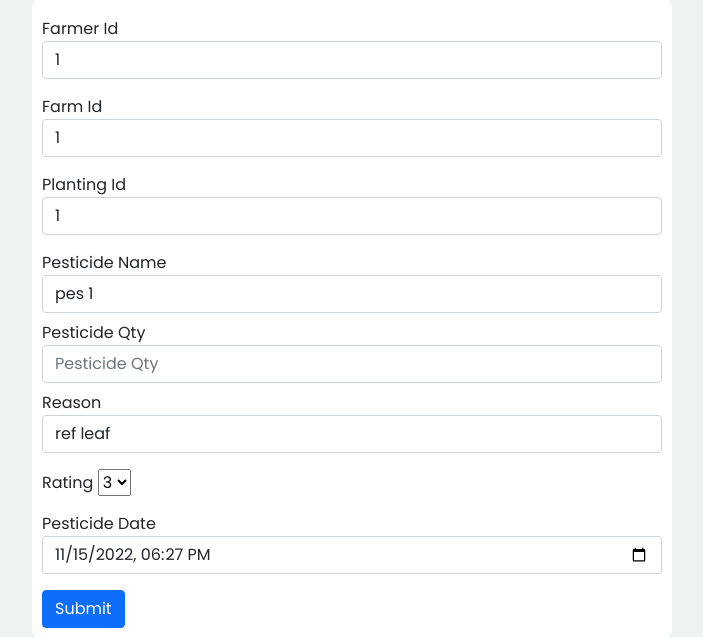
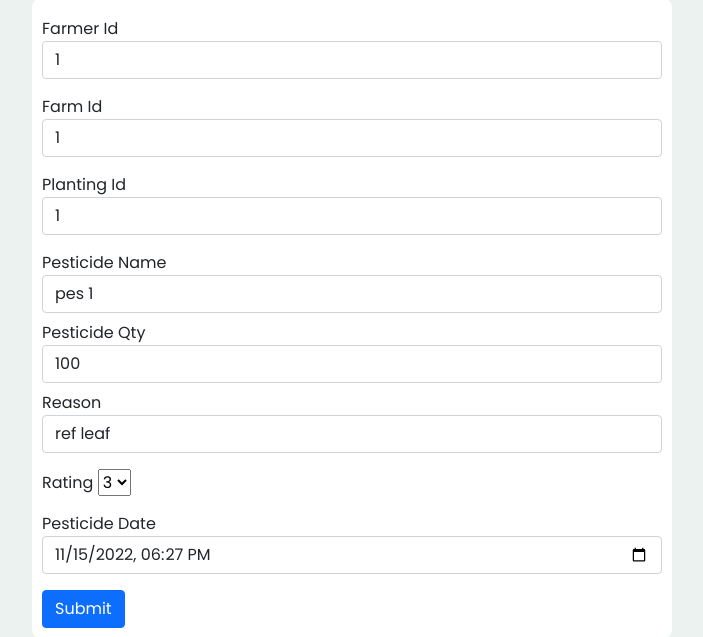
Before and after one commit to uttampagda/Agreetech, a Django app: a page that uses templates/form_edit/pesticide_edit.html in a window 1280 px wide. Shown: the part 139-776 px from the top of the page, without its empty margins (288-991 px from the left). Run offline with Django 4.2, Linux system fonts and the light colour scheme; data comes from the database, SQL or seed files in the repository; both versions use the stored data as it was after the commit.

Commit message:
django version change

```diff
--- a/adminaccess/form.py
+++ b/adminaccess/form.py
@@ -66,7 +66,7 @@ class Pesticide_dose_Form(forms.ModelForm):
 class Pesticide_Form(forms.ModelForm):
     class Meta:
         model = Pesticide
-        fields = ['farmer_id', 'farm_id', 'planting_id', 'pesticide_name','pesticide_qty_per_acer', 'reason','pesticide_date_from_planting', 'rating']
+        fields = ['farmer_id', 'farm_id', 'planting_id', 'pesticide_name','pesticide_qty_per_acer','purchased_from' ,'reason' ,'pesticide_date_from_planting', 'rating']
 
 class Default_plant_name_Form(forms.ModelForm):
     class Meta:
--- a/adminaccess/models.py
+++ b/adminaccess/models.py
@@ -127,6 +127,7 @@ class Pesticide(models.Model):
     planting_id = models.ForeignKey(Planting, on_delete=models.CASCADE)
     pesticide_name = models.CharField(max_length=50)
     dose_id = models.ForeignKey(Pesticide_dose, on_delete=models.CASCADE)
+    purchased_from = models.BooleanField(default=True)
     pesticide_qty_per_acer = models.CharField(max_length=50,blank=True, null=True)
     reason = models.CharField(max_length=50,blank=True, null=True)
     pesticide_date = models.DateTimeField(auto_now_add=True,blank=True, null=True)#selection
--- a/requirements.txt
+++ b/requirements.txt
@@ -3,7 +3,7 @@ backports.zoneinfo==0.2.1
 cachetools==5.2.0
 certifi==2022.6.15
 charset-normalizer==2.0.12
-Django==4.0.4
+Django==3.2.16
 google-api-core==2.8.2
 google-api-python-client==2.52.0
 google-auth==2.9.0
--- a/templates/form_edit/pesticide_edit.html
+++ b/templates/form_edit/pesticide_edit.html
@@ -30,17 +30,17 @@
         </div>
         <div class="form-group mt-2">
             <label for="id_pesticide_qty">Pesticide Qty</label>
-            <input type="text" value="{{p.pesticide_qty}}" class="form-control" id="id_pesticide_qty"
-                name="pesticide_qty" placeholder="Pesticide Qty" required>
+            <input type="text" value="{{p.pesticide_qty_per_acer}}" class="form-control" id="id_pesticide_qty"
+                name="pesticide_qty_per_acer" placeholder="Pesticide Qty" required>
         </div>
         <div class="form-group mt-2">
-            <label for="id_pesticide_qty">Reason</label>
+            <label for="id_reason">Reason</label>
             <input type="text" value="{{p.reason}}" class="form-control" id="id_reason" name="reason"
                 placeholder="Reason" required>
         </div>
         <div class="form-group mt-3">
             <label for="id_rating">Rating</label>
-            <select name="fertilizer_name" id="pet-select">
+            <select name="rating" id="id_rating">
                 {% if p.rating != 1 %}<option value="1">1</option>{% endif %}
                 {% if p.rating == 1 %}<option value="1" selected>1</option>{% endif %}
 
--- a/templates/forms/pesticide_info.html
+++ b/templates/forms/pesticide_info.html
@@ -28,6 +28,10 @@
         <div class="farmer_info_details_1">
             <div class="text-muted farmer_info_title_1">Pesticide Name</div>
             <div class="farmer_details_1">{{pesticide.pesticide_name}}</div>
+        </div>
+        <div class="farmer_info_details_1">
+            <div class="text-muted farmer_info_title_1">Purchased from</div>
+            <div class="farmer_details_1">{{pesticide.purchase_from}}</div>
         </div>
         <div class="farmer_info_details_1">
             <div class="text-muted farmer_info_title_1">Pesticide Qty</div>
```
Also changed, not shown: templates/forms/pesticide_reg.html (+7 -0 lines), db.sqlite3.
